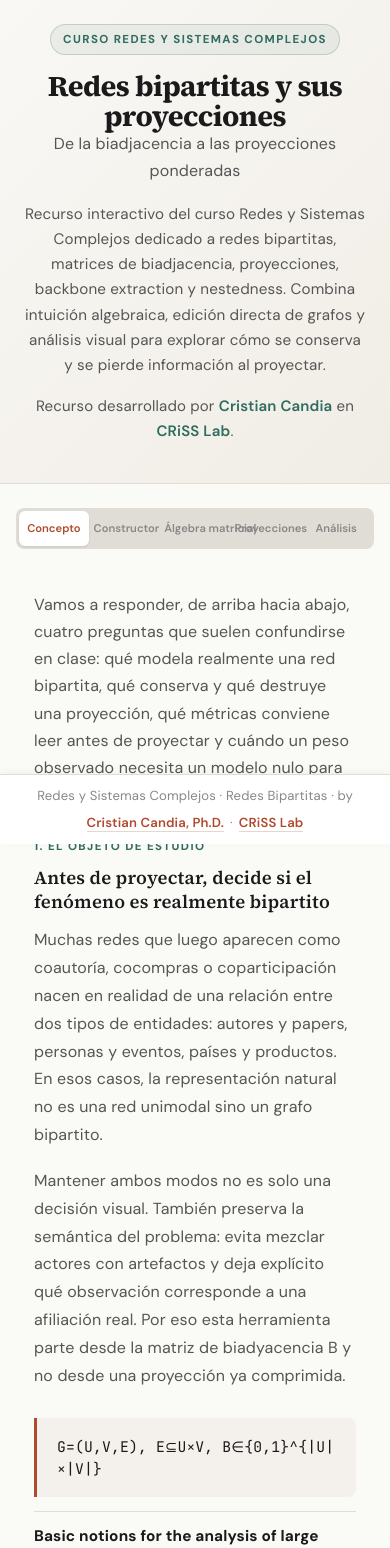
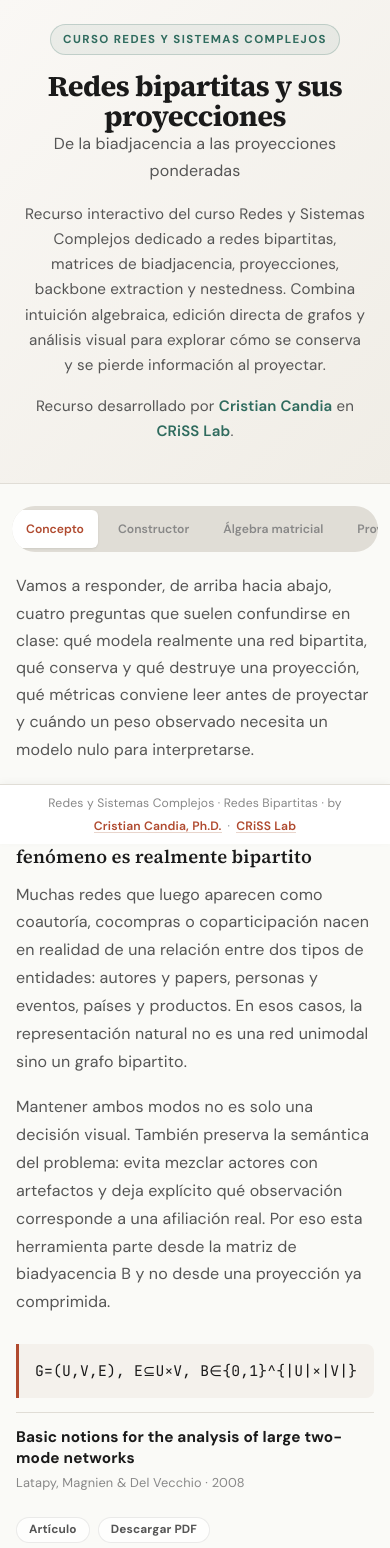
Before and after one commit to crcandia/redes_bipartitas, a React (Vite) app: page / in a window 390 px wide. Shown: the top 1548 px of the page. Built offline with nearby package versions, Linux system fonts and the light colour scheme.

Commit message:
otra vez3

```diff
--- a/src/App.css
+++ b/src/App.css
@@ -66,6 +66,12 @@
   margin: 32px auto;
   max-width: 900px;
   overflow-x: auto;
+  -webkit-overflow-scrolling: touch;
+  scrollbar-width: none;
+}
+
+.editorial-tabs::-webkit-scrollbar {
+  display: none;
 }
 
 .editorial-tab {
@@ -299,21 +305,39 @@
   }
 
   .editorial-tabs {
-    gap: 1px;
-    margin: 24px auto;
+    display: grid;
+    grid-auto-flow: column;
+    grid-auto-columns: max-content;
+    justify-content: start;
+    gap: 6px;
+    margin: 22px -4px 20px;
+    padding: 4px;
+    border-radius: 999px;
+    scroll-snap-type: x proximity;
   }
 
   .editorial-tab {
-    font-size: 0.7rem;
-    padding: 8px 4px;
+    flex: none;
+    min-width: max-content;
+    font-size: 0.76rem;
+    padding: 9px 14px;
+    scroll-snap-align: start;
   }
 
   .editorial-panel {
-    padding: 18px;
+    padding: 0 0 6px;
   }
 
   .editorial-note-grid {
     grid-template-columns: 1fr;
+  }
+
+  .concept-formula {
+    padding: 14px 16px;
+  }
+
+  .concept-ref-link {
+    font-size: 0.74rem;
   }
 
   .concept-ref-top {
--- a/src/App.jsx
+++ b/src/App.jsx
@@ -78,7 +78,8 @@ function BipartiteGraph({U,V,edges,uLabel,vLabel,selectedU,setSelectedU,onToggle
   const vPos=V.map((_,i)=>({x:vX,y:pad+i*(H-2*pad)/Math.max(V.length-1,1)}));
   const eSet=new Set(edges.map(([u,v])=>`${u}-${v}`));
   return(
-    <svg width={W} height={H} style={{overflow:"visible",display:"block"}}>
+    <div style={{width:"100%",overflowX:"auto"}}>
+      <svg viewBox={`0 0 ${W} ${H}`} width="100%" height="auto" preserveAspectRatio="xMidYMid meet" style={{overflow:"visible",display:"block",width:"100%"}}>
         <text x={uX} y={20} textAnchor="middle" fontSize={12} fontWeight={600} fill={AUS}>{uLabel} (U)</text>
         <text x={vX} y={20} textAnchor="middle" fontSize={12} fontWeight={600} fill={AVS}>{vLabel} (V)</text>
         {selectedU!==null&&V.map((_,vi)=>!eSet.has(`${selectedU}-${vi}`)&&(
@@ -105,6 +106,7 @@ function BipartiteGraph({U,V,edges,uLabel,vLabel,selectedU,setSelectedU,onToggle
           </g>
         ))}
       </svg>
+    </div>
   );
 }
 
@@ -237,7 +239,7 @@ function MatrixStepperPanel({U,V,edges,mode,setMode}){
   return(
     <div>
       {/* mode buttons */}
-      <div style={{display:"flex",gap:8,marginBottom:16}}>
+      <div style={{display:"flex",gap:8,marginBottom:16,flexWrap:"wrap"}}>
         {[["U","P_U = B · Bᵀ",AU,AUL],["V","P_V = Bᵀ · B",AV,AVL]].map(([m,lbl,c,cl])=>(
           <button key={m} onClick={()=>setMode(m)} style={{padding:"7px 18px",fontSize:13,borderRadius:8,
             cursor:"pointer",border:mode===m?"none":`1px solid ${PANEL_BORDER}`,background:mode===m?c:cl,
@@ -331,7 +333,7 @@ function MatrixStepperPanel({U,V,edges,mode,setMode}){
       </div>
 
       {/* progress + nav */}
-      <div style={{display:"flex",gap:8,alignItems:"center",marginBottom:16}}>
+      <div style={{display:"flex",gap:8,alignItems:"center",marginBottom:16,flexWrap:"wrap"}}>
         <button onClick={()=>setStep(0)} disabled={step===0} style={navBtn(step===0)}>⟪</button>
         <button onClick={()=>setStep(s=>Math.max(0,s-1))} disabled={step===0} style={navBtn(step===0)}>← Ant</button>
         <div style={{flex:1,height:5,background:BORDER,borderRadius:4,overflow:"hidden"}}>
@@ -836,7 +838,8 @@ export default function App(){
                   {label:data.vLabel,nodes:data.V,degs:vDegs,cs:AVS,cl:AVL}].map(({label,nodes,degs,cs,cl})=>(
                   <div key={label}>
                     <p style={{margin:"0 0 8px",fontSize:12,fontWeight:700,color:GREY}}>{label} — grado nodal</p>
-                    <table style={{width:"100%",borderCollapse:"collapse",fontSize:12}}>
+                    <div style={{overflowX:"auto"}}>
+                      <table style={{width:"100%",minWidth:280,borderCollapse:"collapse",fontSize:12}}>
                         <thead><tr>{["Nodo","k",""].map(h=><th key={h} style={{padding:"6px 10px",textAlign:"left",color:"#94a3b8",fontWeight:500,borderBottom:`1px solid ${BORDER}`,fontSize:11}}>{h}</th>)}</tr></thead>
                         <tbody>{nodes.map((name,i)=>(
                           <tr key={i}>
@@ -850,6 +853,7 @@ export default function App(){
                           </tr>
                         ))}</tbody>
                       </table>
+                    </div>
                   </div>
                 ))}
               </div>
--- a/src/index.css
+++ b/src/index.css
@@ -152,7 +152,17 @@ code {
     font-size: 16px;
   }
 
+  body {
+    padding-bottom: 92px;
+  }
+
   .app-main {
     padding: 0 16px;
   }
+
+  .site-footer {
+    padding: 10px 14px;
+    font-size: 0.76rem;
+    line-height: 1.35;
+  }
 }
```
Lines whose indentation alone changed are shown as unchanged.
